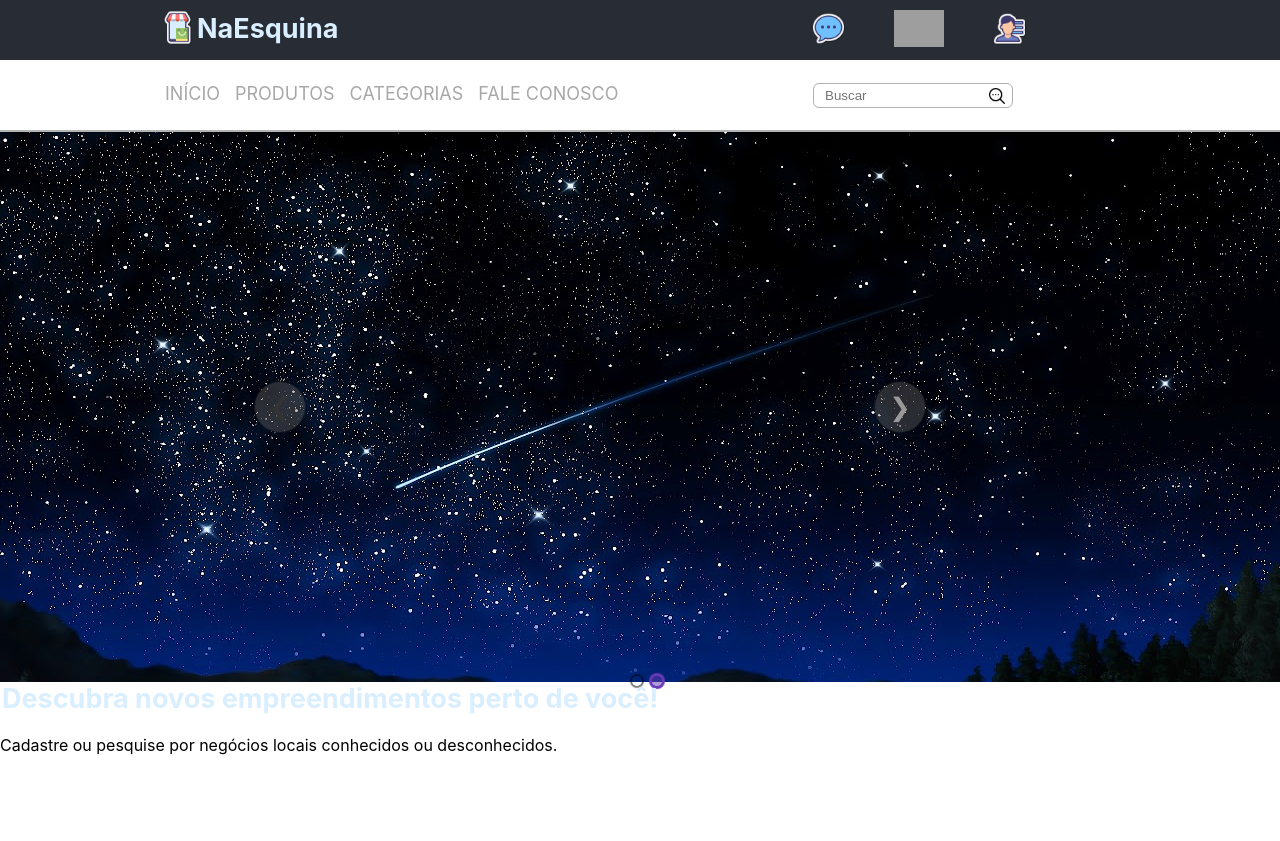
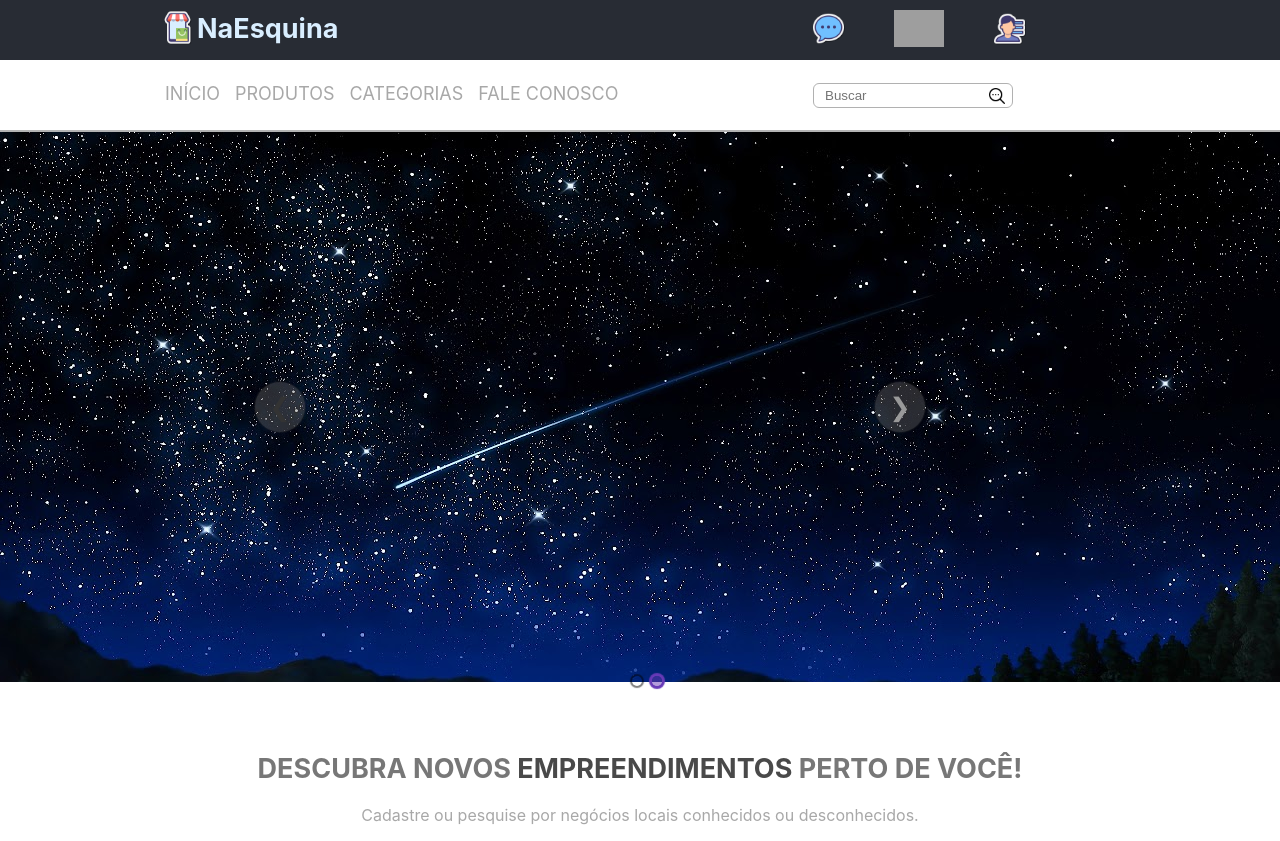
Before and after one commit to sallesss/NaEsquina, a React (Create React App) app: page / in a window 1280 px wide. Before the commit the page ends 800 px from the top, so only its background shows below. Built offline with nearby package versions, Linux system fonts and the light colour scheme; grey boxes are pictures that could not be loaded.

Commit message:
Estilização do texto

```diff
--- a/src/App.css
+++ b/src/App.css
@@ -45,12 +45,13 @@ h1 {
 
 /* info é o conteiner com as informações e height é a altura*/
 
-main {
-  margin-bottom: 10px;
+main,
+.content {
   margin: 0 auto;
   width: 980px;
   position: relative;
 }
+
 
 /* width é a largura e main é o elemento principal*/
 body {
@@ -167,3 +168,24 @@ body {
   position: absolute;
   left: 49%;
 }
+
+.texto {
+  text-align: center;
+}
+
+.texto h1 {
+  text-transform: uppercase;
+  color: #777777;
+}
+
+.texto strong {
+  color: #494949;
+}
+
+.texto p {
+  color: #a8a8a8;
+}
+
+.content {
+  margin-top: 70px;
+}
```
